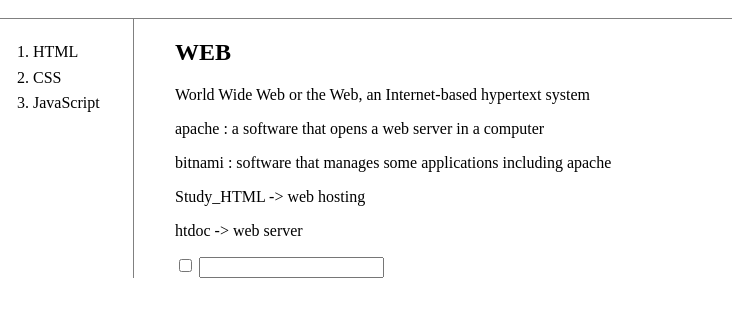
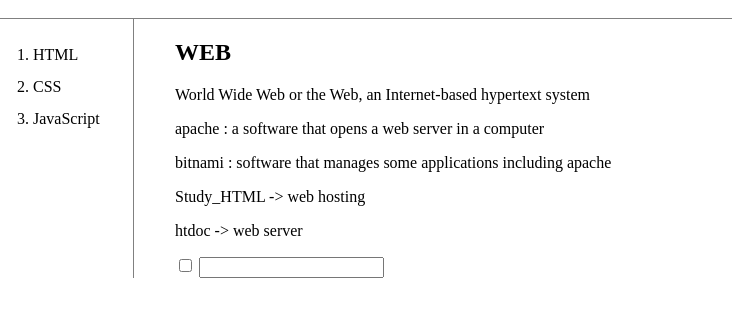
Before and after one commit to inhyung/First_Web, a plain HTML site: page index.html in a window 1280 px wide. Shown: the part 85-402 px from the top of the page, without its empty margins (0-732 px from the left). Drawn offline with Linux system fonts and the light colour scheme.

Commit message:
line height

```diff
--- a/index.html
+++ b/index.html
@@ -46,7 +46,7 @@
         padding-top : 20px;
       }
       #grid ol li{
-        line-height : 160%;
+        line-height : 200%;
       }
       #article {
         padding-left : 25px;
```
